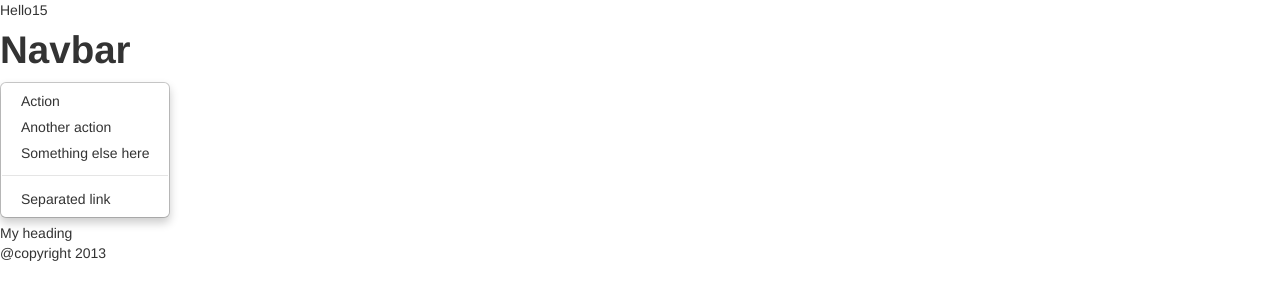
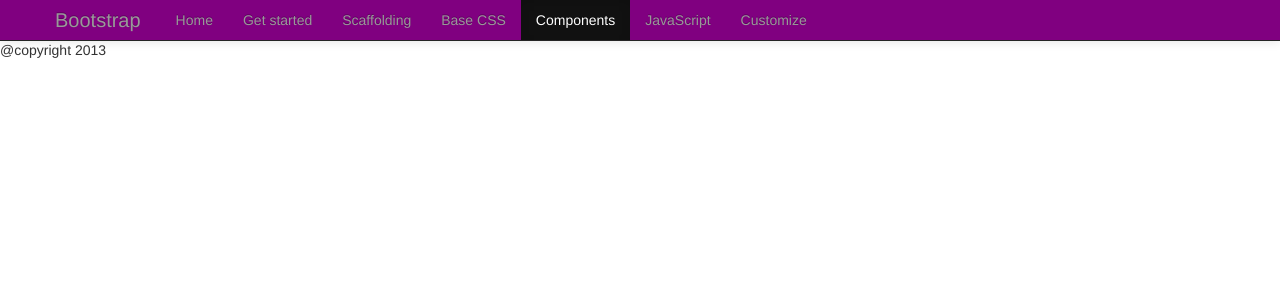
Before and after one commit to 9442552055/PropertyMaintananceUI, a plain HTML site: page index.html in a window 1280 px wide. Drawn offline with Linux system fonts and the light colour scheme.

Commit message:
Kick off

```diff
--- /dev/null
+++ b/Styles/navbar.css
@@ -0,0 +1,6 @@
+.navbar-blue .navbar-inner{
+     background-color: blue;
+    background-image: linear-gradient(to bottom, #800080, #800080);
+    background-repeat: repeat-x;
+    border-color: #252525;
+}
--- a/index.html
+++ b/index.html
@@ -4,6 +4,7 @@
     <title></title>
     <link href="Scripts/bootstrap/css/bootstrap.css" rel="stylesheet" />
     <link href="Scripts/bootstrap/css/bootstrap-responsive.css" rel="stylesheet" />
+    <link href="Styles/navbar.css" rel="stylesheet" />
     <script src="Scripts/jquery-2.0.3.min.js"></script>
     <script src="Scripts/bootstrap/js/bootstrap.js"></script>
     <script src="Scripts/angular/angular.js"></script>
@@ -13,17 +14,45 @@
     {{ 'Hello'+(6+9) }}
     <!-- Navbar -->
     <div id="navbar">
-        <h1>Navbar</h1>
+        <div class="navbar navbar-inverse navbar-blue navbar-fixed-top">
+      <div class="navbar-inner">
+        <div class="container">
+          <button data-target=".nav-collapse" data-toggle="collapse" class="btn btn-navbar" type="button">
+            <span class="icon-bar"></span>
+            <span class="icon-bar"></span>
+            <span class="icon-bar"></span>
+          </button>
+          <a href="./index.html" class="brand">Bootstrap</a>
+          <div class="nav-collapse collapse">
+            <ul class="nav">
+              <li class="">
+                <a href="./index.html">Home</a>
+              </li>
+              <li class="">
+                <a href="./getting-started.html">Get started</a>
+              </li>
+              <li class="">
+                <a href="./scaffolding.html">Scaffolding</a>
+              </li>
+              <li class="">
+                <a href="./base-css.html">Base CSS</a>
+              </li>
+              <li class="active">
+                <a href="./components.html">Components</a>
+              </li>
+              <li class="">
+                <a href="./javascript.html">JavaScript</a>
+              </li>
+              <li class="">
+                <a href="./customize.html">Customize</a>
+              </li>
+            </ul>
+          </div>
+        </div>
+      </div>
+    </div>
 
-            <div class="dropdown clearfix">
-              <ul class="dropdown-menu" role="menu" aria-labelledby="dropdownMenu" style="display: block; position: static; margin-bottom: 5px; *width: 180px;">
-                <li><a tabindex="-1" href="#">Action</a></li>
-                <li><a tabindex="-1" href="#">Another action</a></li>
-                <li><a tabindex="-1" href="#">Something else here</a></li>
-                <li class="divider"></li>
-                <li><a tabindex="-1" href="#">Separated link</a></li>
-              </ul>
-            </div>
+
 
     </div>
     <!-- HeadInfo -->
```
